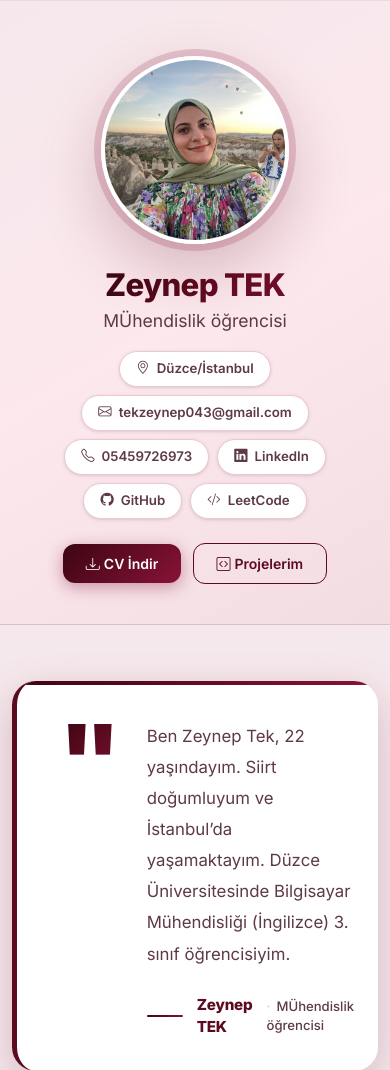
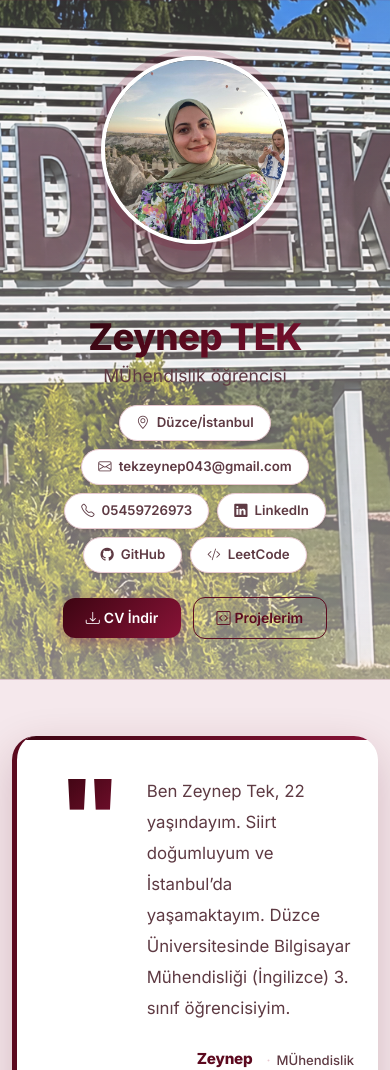
Before and after one commit to zeyneptekkk/onlineCV_urun, a Flask app: page / in a window 390 px wide. Shown: the part 61-1131 px from the top of the page. Run offline with Flask 3, Linux system fonts and the light colour scheme.

Commit message:
Hero bölümüne üniversite binası arkaplan resmi eklendi
- a.png arkaplan resmi hero section'a eklendi
- Masaüstü: sağa sabitli cover, gradient overlay ile içerik okunabilirliği korundu
- Mobil: gradient kaldırıldı, alt kısım hafif soluklaştırıldı, yazı boyutu ve konumu ayarlandı

Co-Authored-By: Claude Sonnet 4.6 <noreply@anthropic.com>

```diff
--- a/CV_projesi/static/css/style.css
+++ b/CV_projesi/static/css/style.css
@@ -109,7 +109,9 @@ body {
    HERO
 ═══════════════════════════════════════════ */
 .hero {
-  background: linear-gradient(150deg, #f5e8ec 0%, #fce8ed 50%, #f2dde3 100%);
+  background:
+    linear-gradient(to right, rgba(245,232,236,.96) 42%, rgba(245,232,236,.30) 62%, transparent 100%),
+    url('/static/img/a.png') right 30% / cover no-repeat;
   padding: 5.5rem 0 4.5rem;
   border-bottom: 1px solid var(--border);
   position: relative;
@@ -122,7 +124,7 @@ body {
   top: -120px; right: -100px;
   width: 520px; height: 520px;
   border-radius: 50%;
-  background: radial-gradient(circle, rgba(136,19,55,.28) 0%, transparent 65%);
+  background: none;
   pointer-events: none;
   animation: blobFloat 9s ease-in-out infinite;
 }
@@ -1739,8 +1741,13 @@ main { animation: fadeUp .42s cubic-bezier(.4,0,.2,1) both; }
    RESPONSIVE
 ═══════════════════════════════════════════ */
 @media (max-width: 768px) {
-  .hero h1        { font-size: 1.95rem; }
-  .hero           { padding: 3.5rem 0 2.5rem; }
+  .hero h1        { font-size: 2.3rem; margin-top: 3rem; }
+  .hero           {
+    padding: 3.5rem 0 2.5rem;
+    background:
+      linear-gradient(rgba(245,232,236,.20) 0%, rgba(245,232,236,.55) 100%),
+      url('/static/img/a.png') right 30% / cover no-repeat;
+  }
   .hero::before, .hero::after { display: none; }
   .admin-sidebar  { display: none; }
   .admin-content  { padding: 1rem; }
```
Also changed, not shown: CV_projesi/static/img/a.png (added).
